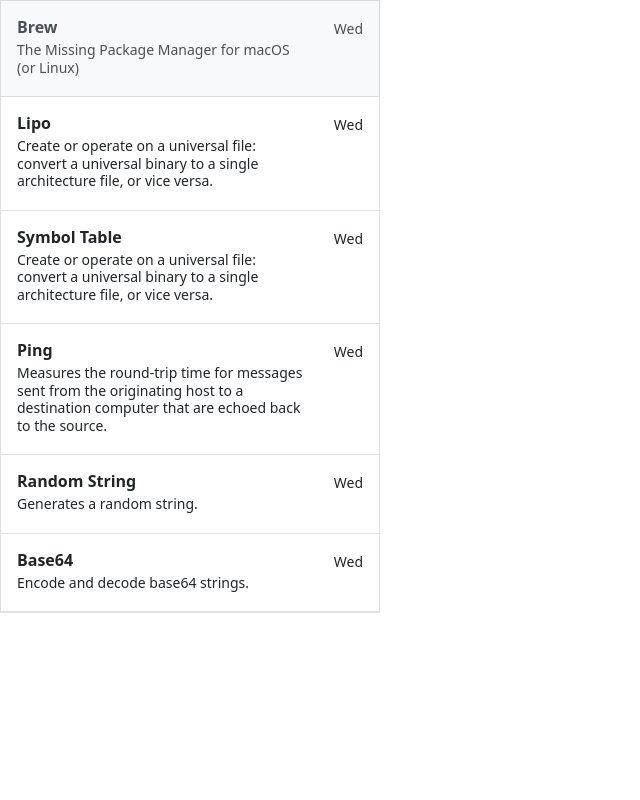
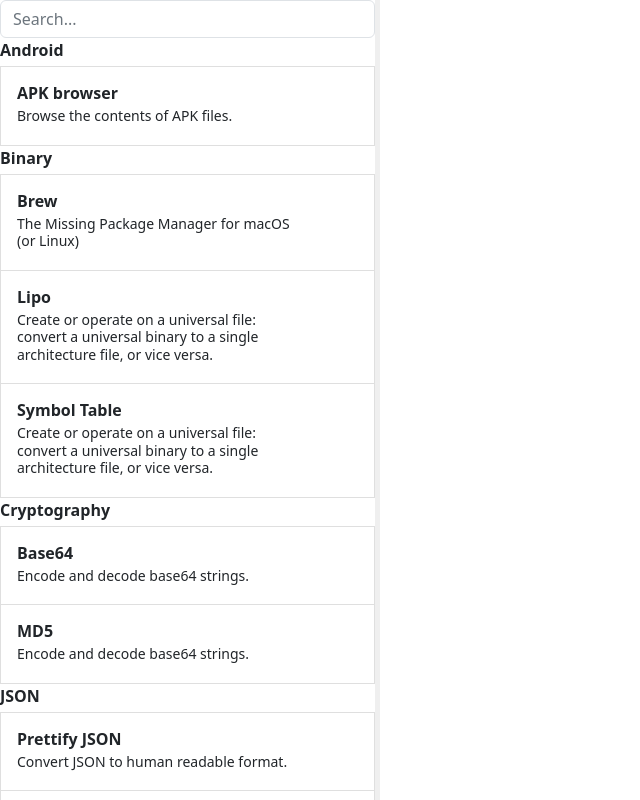
Before and after one commit to balazskiss/dev-util-helper-tools, an Electron app: page index.html in a window 1000 px wide. Shown: the whole page, without its empty margins (0-640 px from the left). Drawn offline with Linux system fonts and the light colour scheme.

Commit message:
Added categories

```diff
--- a/index.css
+++ b/index.css
@@ -1,3 +1,9 @@
+html {
+    height: 100%;
+}
+body {
+    height: 100%;
+}
 main {
     height: 100vh;
     height: -webkit-fill-available;
@@ -6,6 +12,8 @@
     overflow-y: hidden;
   }
 #sidebar {
+    background-color: #efefef;
+    border-right: 5px solid #efefef;
     width: 380px;
 }
 #sidebar .scrollarea {
--- a/index.html
+++ b/index.html
@@ -1,5 +1,6 @@
 <!DOCTYPE html>
 <html lang="en">
+
 <head>
   <meta charset="UTF-8">
   <meta name="viewport" content="width=device-width, initial-scale=1">
@@ -12,24 +13,40 @@
 
   <script src="index.js"></script>
 </head>
+
 <body>
 
   <main class="d-flex flex-nowrap">
     <div id="sidebar" class="d-flex flex-column align-items-stretch flex-shrink-0 bg-white">
-        <div class="list-group list-group-flush border-bottom scrollarea">
+
+      <div class="row">
+        <div>
+          <div class="input-group">
+            <input class="form-control border" type="search" placeholder="Search..." id="example-search-input">
+          </div>
+        </div>
+      </div>
+
+      <div class="list-group list-group-flush scrollarea">
 
         <div id="container"></div>
 
-          <template id="template">
-            <a href="packages/brew/index.html" target="toolframe" class="list-group-item list-group-item-action py-3 lh-sm" aria-current="true">
+        <template id="tool-category-template">
+          class="list-group-item list-group-item-action py-3 lh-sm" aria-current="true">
+          <div class="d-flex w-100 align-items-center justify-content-between">
+            <strong class="title mb-1">Category Title</strong>
+          </div>
+        </template>
+
+        <template id="tool-list-item-template">
+          <a href="packages/example/index.html" target="toolframe"
+            class="list-group-item list-group-item-action py-3 lh-sm" aria-current="true">
             <div class="d-flex w-100 align-items-center justify-content-between">
               <strong class="title mb-1">Title</strong>
-                <small>Wed</small>
             </div>
-              <div class="description col-10 mb-1 small">Description</div>
+            <div class="description col-10 mb-1 small hidden">Description</div>
           </a>
         </template>
-
 
       </div>
     </div>
@@ -44,4 +61,5 @@
 
   <script src="assets/dist/js/bootstrap.bundle.min.js"></script>
 </body>
+
 </html>
--- a/index.js
+++ b/index.js
@@ -2,50 +2,153 @@
     console.log('page is fully loaded');
 
     const container = document.getElementById("container");
-    const template = document.getElementById("template");
+    const toolCategoryTemplate = document.getElementById("tool-category-template");
+    const toolListItemTemplate = document.getElementById("tool-list-item-template");
 
     const tools = [
         {
             name: "brew",
             title: "Brew",
+            category: "Binary",
             description: "The Missing Package Manager for macOS (or Linux)"
         },
         {
             name: "lipo",
             title: "Lipo",
+            category: "Binary",
             description: "Create or operate on a universal file: convert a universal binary to a single architecture file, or vice versa."
         },
         {
             name: "nm",
             title: "Symbol Table",
+            category: "Binary",
             description: "Create or operate on a universal file: convert a universal binary to a single architecture file, or vice versa."
         },
         {
             name: "ping",
             title: "Ping",
+            category: "Network",
             description: "Measures the round-trip time for messages sent from the originating host to a destination computer that are echoed back to the source."
         },
         {
             name: "random-string",
             title: "Random String",
+            category: "Text",
             description: "Generates a random string."
+        },
+        {
+            name: "count",
+            title: "Count",
+            category: "Text",
+            description: "Count words and lines."
+        },
+        {
+            name: "sort",
+            title: "Sort",
+            category: "Text",
+            description: "Sort text."
         },
         {
             name: "base64",
             title: "Base64",
+            category: "Cryptography",
             description: "Encode and decode base64 strings."
-        }
+        },
+        {
+            name: "md5",
+            title: "MD5",
+            category: "Cryptography",
+            description: "Encode and decode base64 strings."
+        },
+        {
+            name: "binary",
+            title: "Binary",
+            category: "Maths",
+            description: "Convert number to binary."
+        },
+        {
+            name: "hex",
+            title: "Hex",
+            category: "Maths",
+            description: "Convert number to hexadecimal."
+        },
+        {
+            name: "lcm",
+            title: "LCM",
+            category: "Maths",
+            description: "Least common multiplier."
+        },
+        {
+            name: "gcd",
+            title: "GCD",
+            category: "Maths",
+            description: "Greatest common divisor."
+        },
+        {
+            name: "prettify-json",
+            title: "Prettify JSON",
+            category: "JSON",
+            description: "Convert JSON to human readable format."
+        },
+        {
+            name: "minify-json",
+            title: "Prettify JSON",
+            category: "JSON",
+            description: "Convert JSON to minified format."
+        },
+        {
+            name: "xcode-clean",
+            title: "Xcode Clean",
+            category: "Xcode",
+            description: "Clean xcode folders."
+        },
+        {
+            name: "apk-browser",
+            title: "APK browser",
+            category: "Android",
+            description: "Browse the contents of APK files."
+        },
     ]
 
-    for (var i = 0; i < tools.length; i++) {
-        let tool = tools[i];
-        const target = "packages/"+tool.name+"/index.html";
-        const secondClone = template.content.firstElementChild.cloneNode(true);
-        let title = secondClone.querySelector(".title");
-        let description = secondClone.querySelector(".description");
-        secondClone.setAttribute("href", target);
-        title.textContent = tool.title;
-        description.textContent = tool.description;
-        container.appendChild(secondClone);
+    function getSortedCategories(tools) {
+        const categories = [...new Set(tools.map(tool => tool.category))];
+        return categories.sort();
+    }
+
+    function getSortedToolsByCategory(category) {
+        const filteredTools = tools.filter(tool => tool.category === category);
+        const sortedTools = filteredTools.sort((a, b) => a.title.localeCompare(b.title));
+        return sortedTools;
+    }
+
+    function createToolCategory(category) {
+        const toolCategory = toolCategoryTemplate.content.firstElementChild.cloneNode(true);
+        let title = toolCategory.querySelector(".title");
+        title.textContent = category;
+        return toolCategory;
+    }
+
+    function createToolListItem(tool) {
+        const target = "packages/" + tool.name + "/index.html";
+            const toolListItem = toolListItemTemplate.content.firstElementChild.cloneNode(true);
+            let title = toolListItem.querySelector(".title");
+            let description = toolListItem.querySelector(".description");
+            toolListItem.setAttribute("href", target);
+            title.textContent = tool.title;
+            description.textContent = tool.description;
+            return toolListItem;
+    }
+
+    let categories = getSortedCategories(tools);
+    for (let category of categories) {
+        let toolsForCategory = getSortedToolsByCategory(category)
+
+        let toolCategory = createToolCategory(category);
+        container.appendChild(toolCategory);
+
+        for (let tool of toolsForCategory) {
+            let toolListItem = createToolListItem(tool);
+            container.appendChild(toolListItem);
+        }
     }
 });
```
Also changed, not shown: packages/random-string/index.html (+7 -1 lines), packages/random-string/index.js (+5 -3 lines), packages/random-string/main.js (+9 -5 lines), 1 other file. Lines whose indentation alone changed are shown as unchanged.
